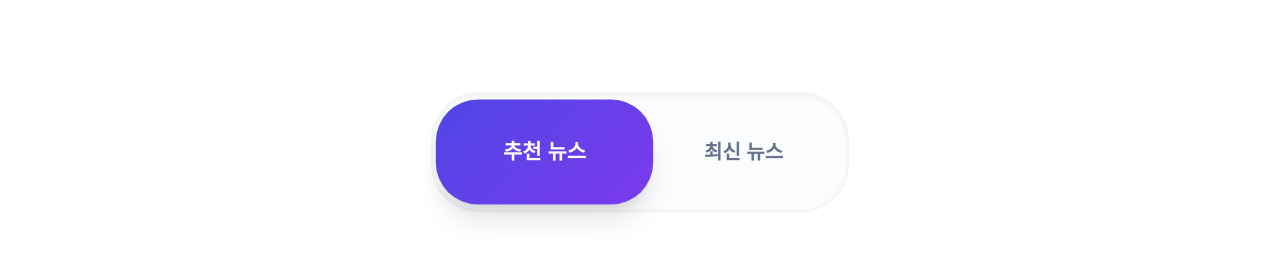
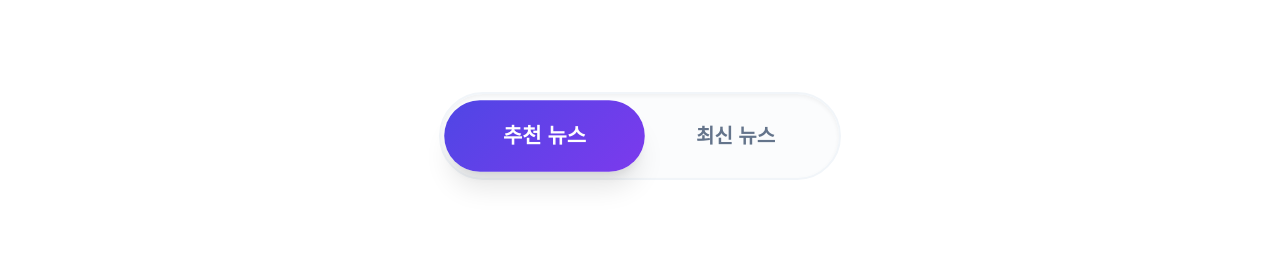
Before and after one commit to ksmean1107-stack/LUMINAS, a plain HTML site: page index.html in a window 1280 px wide. Shown: the part 513-772 px from the top of the page. Drawn offline with nearby package versions, Linux system fonts and the light colour scheme; grey boxes are pictures that could not be loaded; a web font is replaced by a local one.

Commit message:
Adjust button padding in navigation tabs

```diff
--- a/index.html
+++ b/index.html
@@ -100,7 +100,7 @@
     <div class="flex justify-center mb-12 sm:mb-20">
       <div class="inline-flex p-1.5 sm:p-2 rounded-[2rem] sm:rounded-[3rem] border-2 border-slate-100 dark:border-white/5 bg-slate-50/50 dark:bg-white/5 shadow-inner">
         <button id="tab-recommended" onclick="switchTab('recommended')"
-          class="px-10 sm:px-16 py-6 sm:py-9 rounded-[1.6rem] sm:rounded-[2.5rem] font-black transition-all text-base sm:text-xl btn-primary text-white shadow-xl scale-105">
+          class="px-6 sm:px-14 py-3 sm:py-5 rounded-[1.6rem] sm:rounded-[2.5rem] font-black transition-all text-base sm:text-xl btn-primary text-white shadow-xl scale-105">
           추천 뉴스
         </button>
         <button id="tab-latest" onclick="switchTab('latest')"
```
